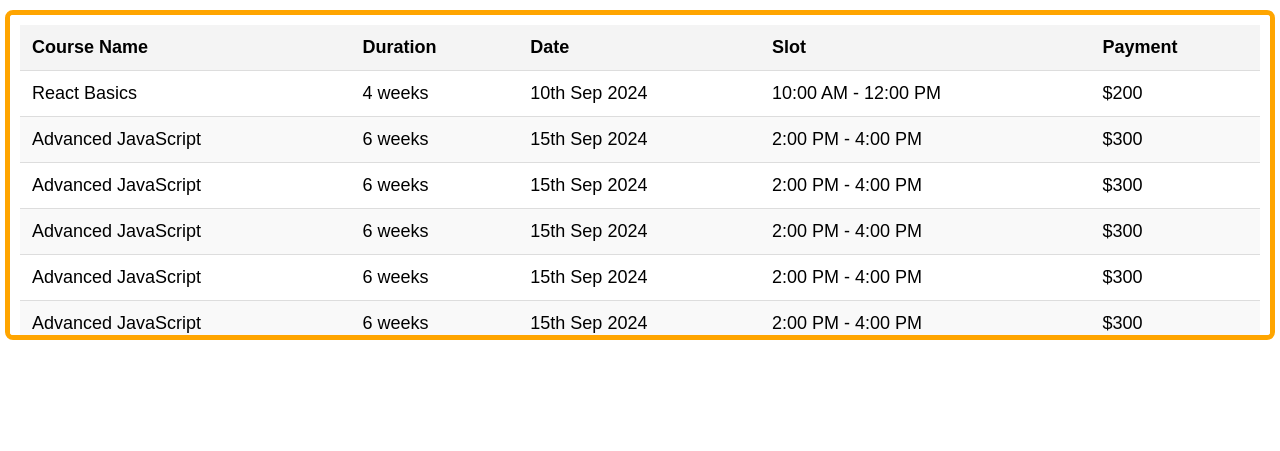
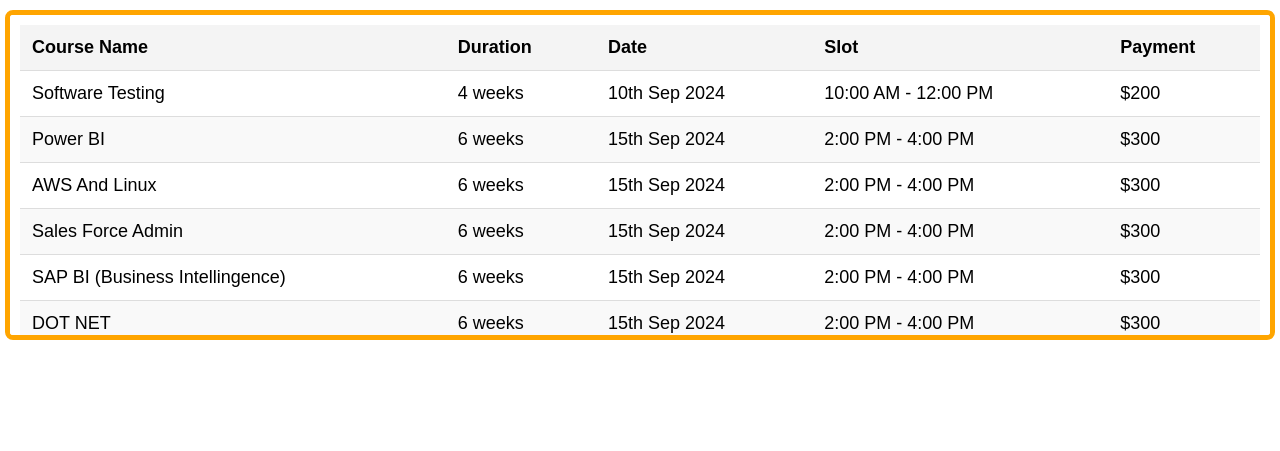
Before and after one commit to pentasoftwareconsultancy/Nexus_v1, a React (Vite) app: page / in a window 1280 px wide. Shown: the part 1309-1760 px from the top of the page. Built offline with nearby package versions, Linux system fonts and the light colour scheme.

Commit message:
Courses-Detail

```diff
--- a/src/App.jsx
+++ b/src/App.jsx
@@ -4,11 +4,12 @@
 import Navbar from "./Components/Home/Navbar/Navbar";
 import AboutUsPage from "./Pages/AboutUsPage/AboutUsPage";
 import BatchesPage from "./Pages/BatchesPage/BatchesPage";
+import ContactUsPage from "./Pages/ContactUsPages/ContactUsPage";
 import HomePage from "./Pages/HomePage/HomePage";
-import ContactUsPage from "./Pages/ContactUsPages/ContactUsPage"
 // import ContactUs from "./Components/ContactUs/ContactUs";
+import ExamPanel from "./Components/Exam/ExamPanel";
 import ExamPages from "./Pages/ExamPages/ExamPages";
-import ExamPanel from "./Components/Exam/ExamPanel"
+import CourseDetails from "./Components/Home/CourseDetails/CourseDetails"
 
 
 function App() {
@@ -22,6 +23,7 @@
         <Route path="/batches" element={<BatchesPage />} />
         <Route path="/exam" element={<ExamPanel />} />
         <Route path="/examDetails" element={<ExamPages />} />
+        <Route path="/course-details" element={<CourseDetails />} />
       </Routes>
       <Footer />
     </Router>
--- a/src/Components/Home/Course/Course.jsx
+++ b/src/Components/Home/Course/Course.jsx
@@ -1,7 +1,11 @@
+import React from "react";
+import { useNavigate } from "react-router-dom";
 import styles from "./Course.module.css";
-import coursesImg3 from "./Images/Home_20240823_153805_0000.jpg";
+
 
 function Course() {
+  const navigate = useNavigate();
+
   const courses = [
     {
       title: "MERN Stack",
@@ -126,6 +130,15 @@
     // },
   ];
 
+  // Function to handle button click
+  const handleLearnMoreClick = (course) => {
+    navigate("/course-details", { state: { course } });
+  };
+
+  const handleBookDemoClick = (course) => {
+    navigate("/book-demo", { state: { course } }); // Replace with the actual path for booking demo
+  };
+
   return (
     <div className={styles.container}>
       <h1>We Offer Following Courses</h1>
@@ -145,9 +158,14 @@
             <div className={styles.stars}>{course.stars}</div>
             <div className={styles.skillTitle}>{course.skillTitle}</div>
             <p className={styles.courseDescription}>{course.description}</p>
+
             <div className={styles.buttonContainer}>
-              <div className={styles.btnLearn}>Learn More</div>
-              <div className={styles.btn}>Book Demo</div>
+              <div className={styles.btnLearn}
+              onClick={()=> handleLearnMoreClick (course)}>
+                Learn More</div>
+              <div className={styles.btn}
+              onClick={()=> handleLearnMoreClick (course)}>
+                Book Demo</div>
             </div>
           </div>
         ))}
--- /dev/null
+++ b/src/Components/Home/CourseDetails/CourseDetails.jsx
@@ -0,0 +1,23 @@
+import React from "react";
+import { useLocation } from "react-router-dom";
+import styles from "./CourseDetails.module.css";
+
+function CourseDetails() {
+  const location = useLocation();
+  const { course } = location.state;
+
+  return (
+    <div className={styles.container}>
+      <h1 className={styles.heading}>Course Details</h1>
+      <div className={styles.card}>
+        <p><strong>Course Name:</strong> {course.name}</p>
+        <p><strong>Duration:</strong> {course.duration}</p>
+        <p><strong>Date:</strong> {course.date}</p>
+        <p><strong>Slot:</strong> {course.slot}</p>
+        <p><strong>Payment:</strong> {course.payment}</p>
+      </div>
+    </div>
+  );
+}
+
+export default CourseDetails;
--- /dev/null
+++ b/src/Components/Home/CourseDetails/CourseDetails.module.css
@@ -0,0 +1,33 @@
+.container {
+    display: flex;
+    flex-direction: column;
+    align-items: center;
+    padding: 20px;
+    background-color: #f9f9f9;
+    /* min-height: 100vh; */
+  }
+
+  .heading {
+    font-size: 2rem;
+    color: #333;
+    margin-bottom: 20px;
+  }
+
+  .card {
+    background: #fff;
+    border-radius: 8px;
+    box-shadow: 0 4px 8px rgba(0, 0, 0, 0.1);
+    padding: 20px;
+    max-width: 600px;
+    width: 100%;
+  }
+
+  .card p {
+    font-size: 1rem;
+    color: #555;
+    margin: 10px 0;
+  }
+
+  .card strong {
+    color: #333;
+  }
--- a/src/Components/Home/Footer/Footer.jsx
+++ b/src/Components/Home/Footer/Footer.jsx
@@ -1,6 +1,6 @@
 import styles from "./Footer.module.css";
+import logo from "./Images/nexus-updated logo.webp"; // Import your logo
 import footerImg from "./Images/pexels-iliescu-victor-95204-306198.jpg";
-import logo from "./Images/nexus-updated logo.webp"; // Import your logo
 
 const Footer = () => {
   return (
@@ -92,7 +92,7 @@
       </footer>
       <div className={styles.footerCredit}>
         <p style={{ textAlign: "center" }}>
-          © 2023 Influenca Template - All Rights Reserved
+          © 2024 Influenca Template - All Rights Reserved
         </p>
       </div>
     </>
--- a/src/Components/Home/UpcomingBatches/UpcomingBatches.jsx
+++ b/src/Components/Home/UpcomingBatches/UpcomingBatches.jsx
@@ -1,7 +1,77 @@
+import React from "react";
+import { useNavigate } from "react-router-dom";
 import styles from "./UpcomingBatches.module.css";
 
 function UpcomingBatches() {
-  return (<div className={styles.container}>
+  const navigate = useNavigate();
+
+  // Sample data (this can be dynamic if needed)
+  const courses = [
+    {
+      name: "Software Testing ",
+      duration: "4 weeks",
+      date: "10th Sep 2024",
+      slot: "10:00 AM - 12:00 PM",
+      payment: "$200",
+    },
+    {
+      name: "Power BI ",
+      duration: "6 weeks",
+      date: "15th Sep 2024",
+      slot: "2:00 PM - 4:00 PM",
+      payment: "$300",
+    },
+    {
+      name: "AWS And Linux",
+      duration: "6 weeks",
+      date: "15th Sep 2024",
+      slot: "2:00 PM - 4:00 PM",
+      payment: "$300",
+    },
+    {
+      name: "Sales Force Admin ",
+      duration: "6 weeks",
+      date: "15th Sep 2024",
+      slot: "2:00 PM - 4:00 PM",
+      payment: "$300",
+    },
+    {
+      name: "SAP BI (Business Intellingence)",
+      duration: "6 weeks",
+      date: "15th Sep 2024",
+      slot: "2:00 PM - 4:00 PM",
+      payment: "$300",
+    },
+    {
+      name: "DOT NET",
+      duration: "6 weeks",
+      date: "15th Sep 2024",
+      slot: "2:00 PM - 4:00 PM",
+      payment: "$300",
+    },
+    {
+      name: "Full Stack Web Devloper",
+      duration: "6 weeks",
+      date: "15th Sep 2024",
+      slot: "2:00 PM - 4:00 PM",
+      payment: "$300",
+    },
+    {
+      name: "AR Caller",
+      duration: "6 weeks",
+      date: "15th Sep 2024",
+      slot: "2:00 PM - 4:00 PM",
+      payment: "$300",
+    },
+  ];
+
+  // Function to handle row click and navigate to another page
+  const handleRowClick = (course) => {
+    navigate("/course-details", { state: { course } });
+  };
+
+  return (
+    <div className={styles.container}>
       <h1>Upcoming Batches</h1>
       <div className={styles.tableContainer}>
         <table className={styles.upcomingBatchesTable}>
@@ -15,71 +85,15 @@
             </tr>
           </thead>
           <tbody>
-          {/* Sample data */}
-          <tr>
-            <td>React Basics </td>
-            <td>4 weeks</td>
-            <td>10th Sep 2024</td>
-            <td>10:00 AM - 12:00 PM</td>
-            <td>$200</td>
+            {courses.map((course, index) => (
+              <tr key={index} onClick={() => handleRowClick(course)} >
+                <td>{course.name}</td>
+                <td>{course.duration}</td>
+                <td>{course.date}</td>
+                <td>{course.slot}</td>
+                <td>{course.payment}</td>
               </tr>
-          <tr>
-            <td>Advanced JavaScript</td>
-            <td>6 weeks</td>
-            <td>15th Sep 2024</td>
-            <td>2:00 PM - 4:00 PM</td>
-            <td>$300</td>
-          </tr>
-          <tr>
-            <td>Advanced JavaScript</td>
-            <td>6 weeks</td>
-            <td>15th Sep 2024</td>
-            <td>2:00 PM - 4:00 PM</td>
-            <td>$300</td>
-          </tr>
-          <tr>
-            <td>Advanced JavaScript</td>
-            <td>6 weeks</td>
-            <td>15th Sep 2024</td>
-            <td>2:00 PM - 4:00 PM</td>
-            <td>$300</td>
-          </tr>
-          <tr>
-            <td>Advanced JavaScript</td>
-            <td>6 weeks</td>
-            <td>15th Sep 2024</td>
-            <td>2:00 PM - 4:00 PM</td>
-            <td>$300</td>
-          </tr>
-          <tr>
-            <td>Advanced JavaScript</td>
-            <td>6 weeks</td>
-            <td>15th Sep 2024</td>
-            <td>2:00 PM - 4:00 PM</td>
-            <td>$300</td>
-          </tr>
-          <tr>
-            <td>Advanced JavaScript</td>
-            <td>6 weeks</td>
-            <td>15th Sep 2024</td>
-            <td>2:00 PM - 4:00 PM</td>
-            <td>$300</td>
-          </tr>
-          <tr>
-            <td>Advanced JavaScript</td>
-            <td>6 weeks</td>
-            <td>15th Sep 2024</td>
-            <td>2:00 PM - 4:00 PM</td>
-            <td>$300</td>
-          </tr>
-          <tr>
-            <td>Advanced JavaScript</td>
-            <td>6 weeks</td>
-            <td>15th Sep 2024</td>
-            <td>2:00 PM - 4:00 PM</td>
-            <td>$300</td>
-          </tr>
-          {/* Add more rows as needed */}
+            ))}
           </tbody>
         </table>
       </div>
```
Lines whose indentation alone changed are shown as unchanged.
